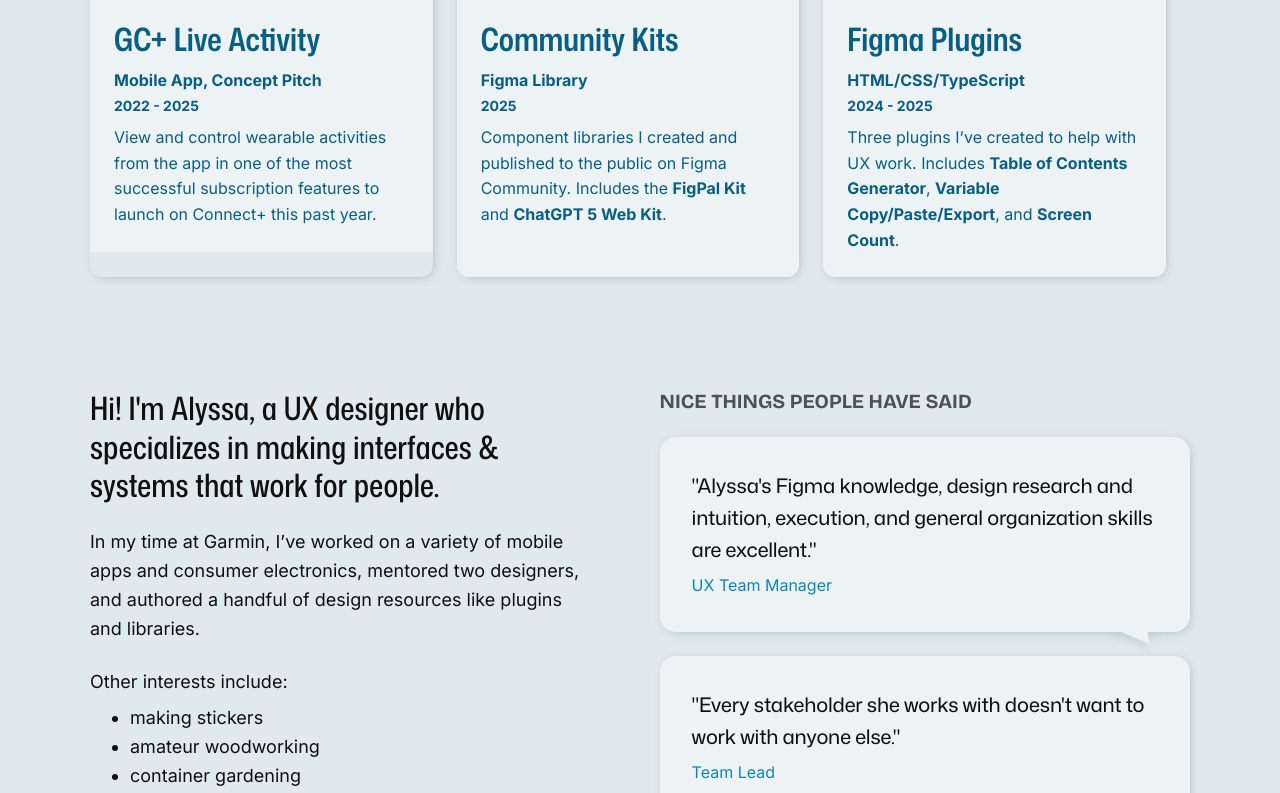
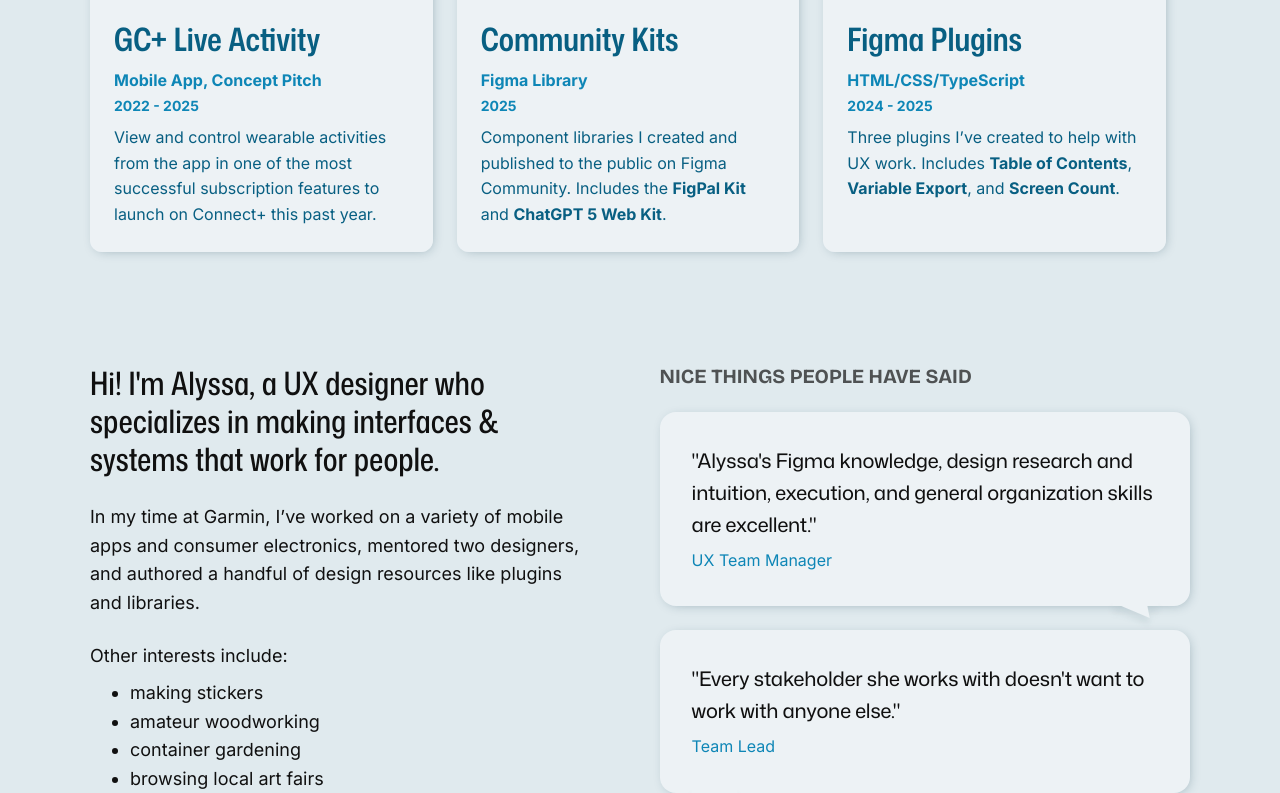
Before and after one commit to alyssafusato/alyssafusato.github.io, a Jekyll site: the page built from index.html, in a window 1280 px wide and 900 px high, scrolled down 1063 px, cut to the strip 107-900 px from the top of the window. Built offline with Jekyll 4.4.1, drawn with Linux system fonts in a browser that asks for light colours.

Commit message:
Shortened desc on Plugin card

```diff
--- a/_data/projects.yaml
+++ b/_data/projects.yaml
@@ -45,7 +45,7 @@ other-projects:
 
   - name: Figma Plugins
     link: /figma-plugins
-    description: Three plugins I’ve created to help with UX work. Includes <a href="https://www.figma.com/community/plugin/1519398362585843338/table-of-contents-creator" target="_blank" class="text-link font-bold">Table of Contents Generator</a>, <a href="https://www.figma.com/community/plugin/1519396399925531267/variable-copy-paste-export" target="_blank" class="text-link font-bold">Variable Copy/Paste/Export</a>, and <a href="https://www.figma.com/community/plugin/1519388496828481119/screen-count" target="_blank" class="text-link font-bold">Screen Count</a>.
+    description: Three plugins I’ve created to help with UX work. Includes <a href="https://www.figma.com/community/plugin/1519398362585843338/table-of-contents-creator" target="_blank" class="text-link font-bold">Table of Contents</a>, <a href="https://www.figma.com/community/plugin/1519396399925531267/variable-copy-paste-export" target="_blank" class="text-link font-bold">Variable Export</a>, and <a href="https://www.figma.com/community/plugin/1519388496828481119/screen-count" target="_blank" class="text-link font-bold">Screen Count</a>.
     date: 2024 - 2025
     type: HTML/CSS/TypeScript
     image: "/assets/images/plugin-thumbnail.png"
--- a/index.html
+++ b/index.html
@@ -101,7 +101,7 @@ title: Alyssa Fusato | UX Design
                             <div class="title-wrapper">
                                 <h4>{{ item.name }}</h4>
                             </div>
-                            <div class="info-wrapper">
+                            <div class="info-wrapper text-accent-secondary">
                                 <small class="info font-bold">{{ item.type }}</small>
                                 <div class="info label-1 font-bold">{{ item.date }}</div>
                             </div>
```
